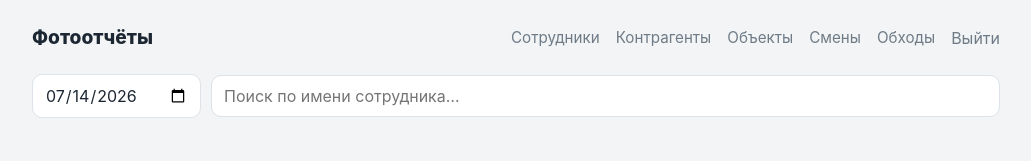
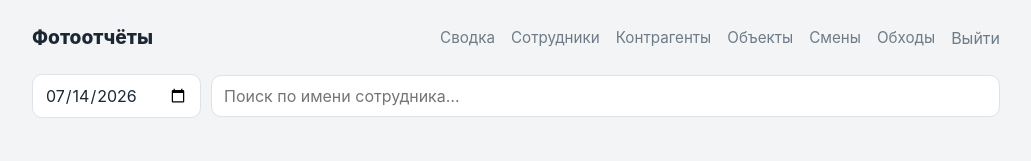
Before and after one commit to 221321/patrul-app, a website: page public/photos.html in a window 1280 px wide. Shown: the whole page, without its empty margins (124-1155 px from the left). Drawn offline with Linux system fonts and the light colour scheme; no server answers.

Commit message:
Update photos.html

```diff
--- a/public/photos.html
+++ b/public/photos.html
@@ -57,6 +57,7 @@
 <div class="feed-topbar">
       <div class="feed-topbar-name">Фотоотчёты</div>
       <div style="display:flex;align-items:center;gap:16px">
+<a href="/dashboard.html" style="color:var(--muted);text-decoration:none;font-size:.95rem">Сводка</a>
 <a href="/employees.html" style="color:var(--muted);text-decoration:none;font-size:.95rem">Сотрудники</a>
         <a href="/contractors.html" style="color:var(--muted);text-decoration:none;font-size:.95rem">Контрагенты</a>
         <a href="/objects.html" style="color:var(--muted);text-decoration:none;font-size:.95rem">Объекты</a>
```
